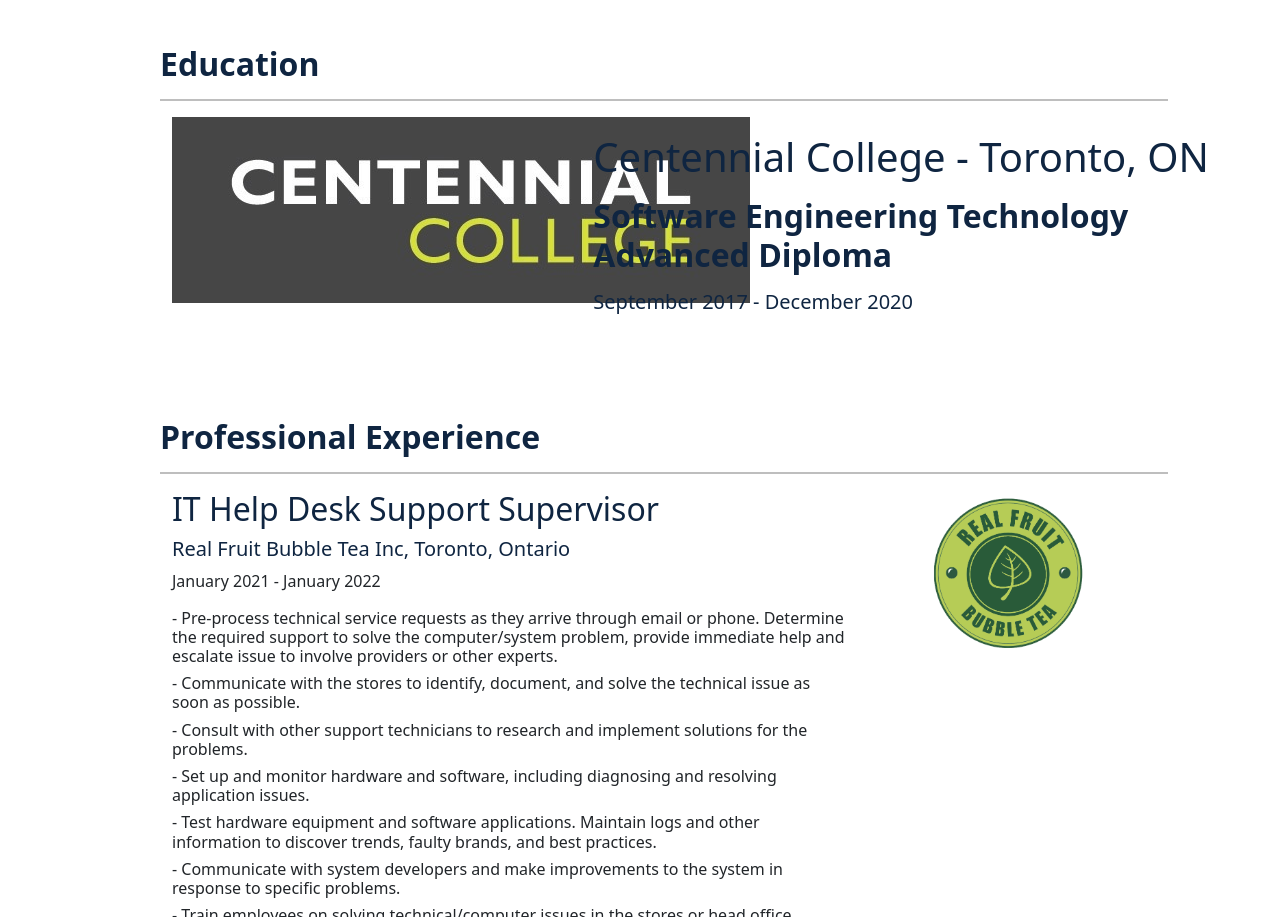
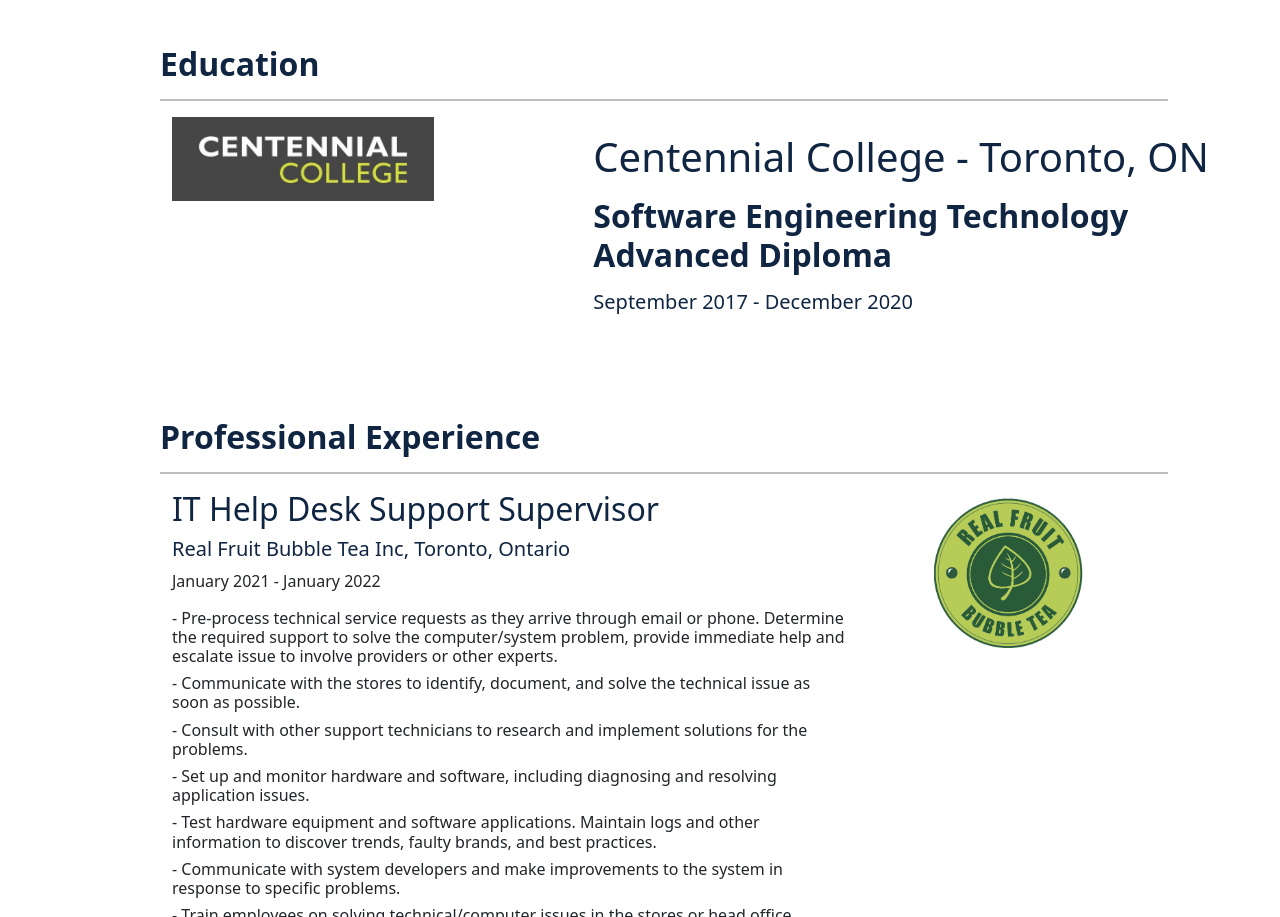
Before and after one commit to Calvin05/PersonalWebsite, a website: page index.html in a window 1280 px wide. Shown: the part 1376-2293 px from the top of the page. Drawn offline with nearby package versions, Linux system fonts and the light colour scheme.

Commit message:
fixed image width

```diff
--- a/index.html
+++ b/index.html
@@ -77,7 +77,7 @@
       <hr style="border: 0.5px solid black; width: 90%;"/>
       <div class="row">
         <div class="col-4">
-          <img src="/images/ce.jpg" alt="" srcset="" data-aos="fade-right">
+          <img class="w-75" src="/images/ce.jpg" alt="" srcset="" data-aos="fade-right">
         </div>
         <div class="col-8" data-aos="fade-up" data-aos-delay="200">
           <div style="margin-left: 3em;">
```
